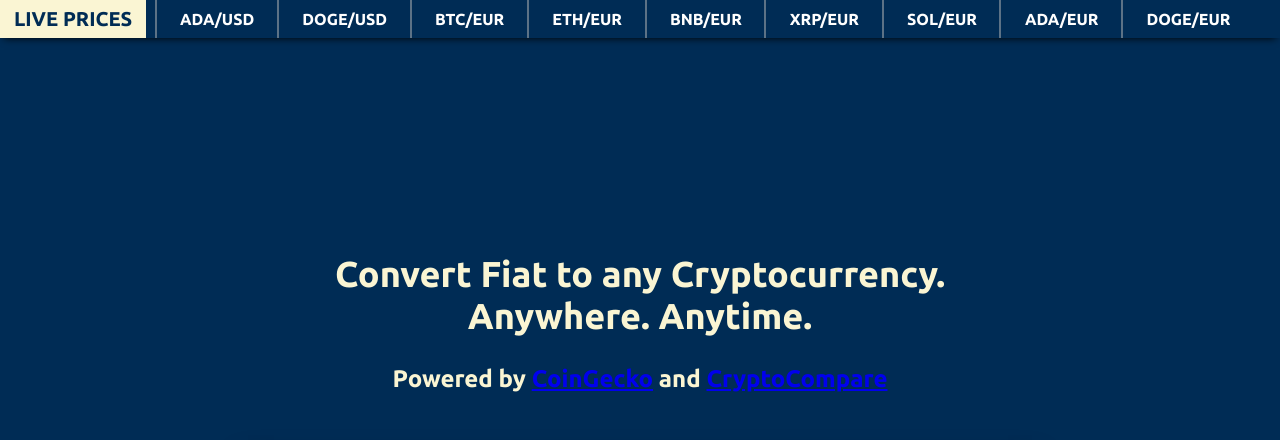
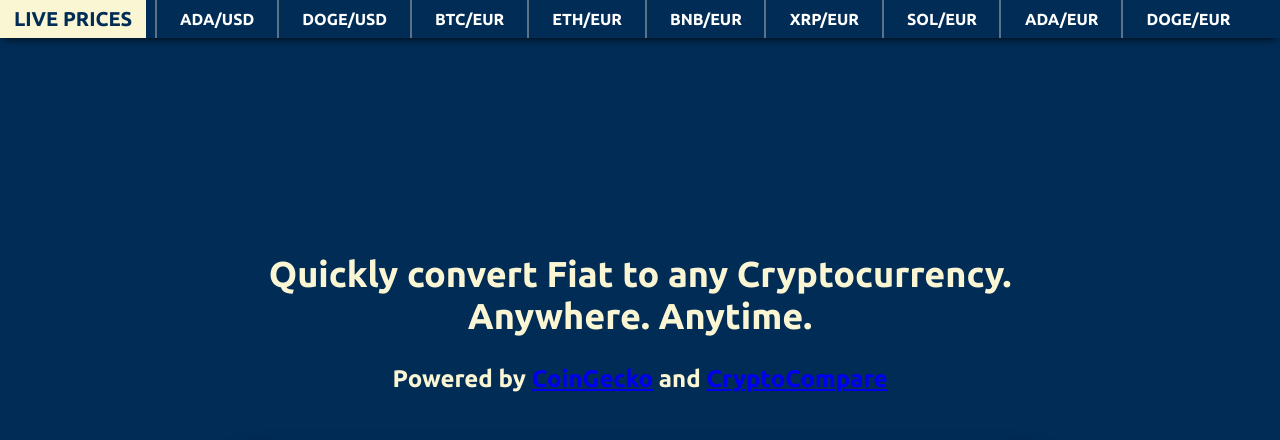
Before and after one commit to DespGuard/izixchange, a plain HTML site: page index.html in a window 1280 px wide. Shown: the top 440 px of the page. Drawn offline with nearby package versions, Linux system fonts and the light colour scheme; no server answers.

Commit message:
Fixed website header in HTML

```diff
--- a/index.html
+++ b/index.html
@@ -7,7 +7,7 @@
     <link rel="icon" type="image/x-icon" href="./images/favicon.jpg">
     <script src="https://code.jquery.com/jquery-3.7.1.min.js"></script>
 
-    <title>IziXchange | Crypto Prices, Charts, and Market Cap</title>
+    <title>IziXchange | Simple Fiat to Crypto Converter</title>
 </head>
 <body>
     <div class="live-prices">
@@ -80,7 +80,7 @@
 <!--
    <center><img id="main-logo" src="./images/main-logo.jpg"></center>-->
 
-    <center><h1>Convert Fiat to any Cryptocurrency.<br>Anywhere. Anytime.<div id="coingecko"><br>Powered by <a href="https://www.coingecko.com/en/api" target="_blank">CoinGecko</a> and <a href="https://min-api.cryptocompare.com/" target="blank">CryptoCompare</a>
+    <center><h1>Quickly convert Fiat to any Cryptocurrency.<br>Anywhere. Anytime.<div id="coingecko"><br>Powered by <a href="https://www.coingecko.com/en/api" target="_blank">CoinGecko</a> and <a href="https://min-api.cryptocompare.com/" target="blank">CryptoCompare</a>
         </div></h1></center>
 
 
```
